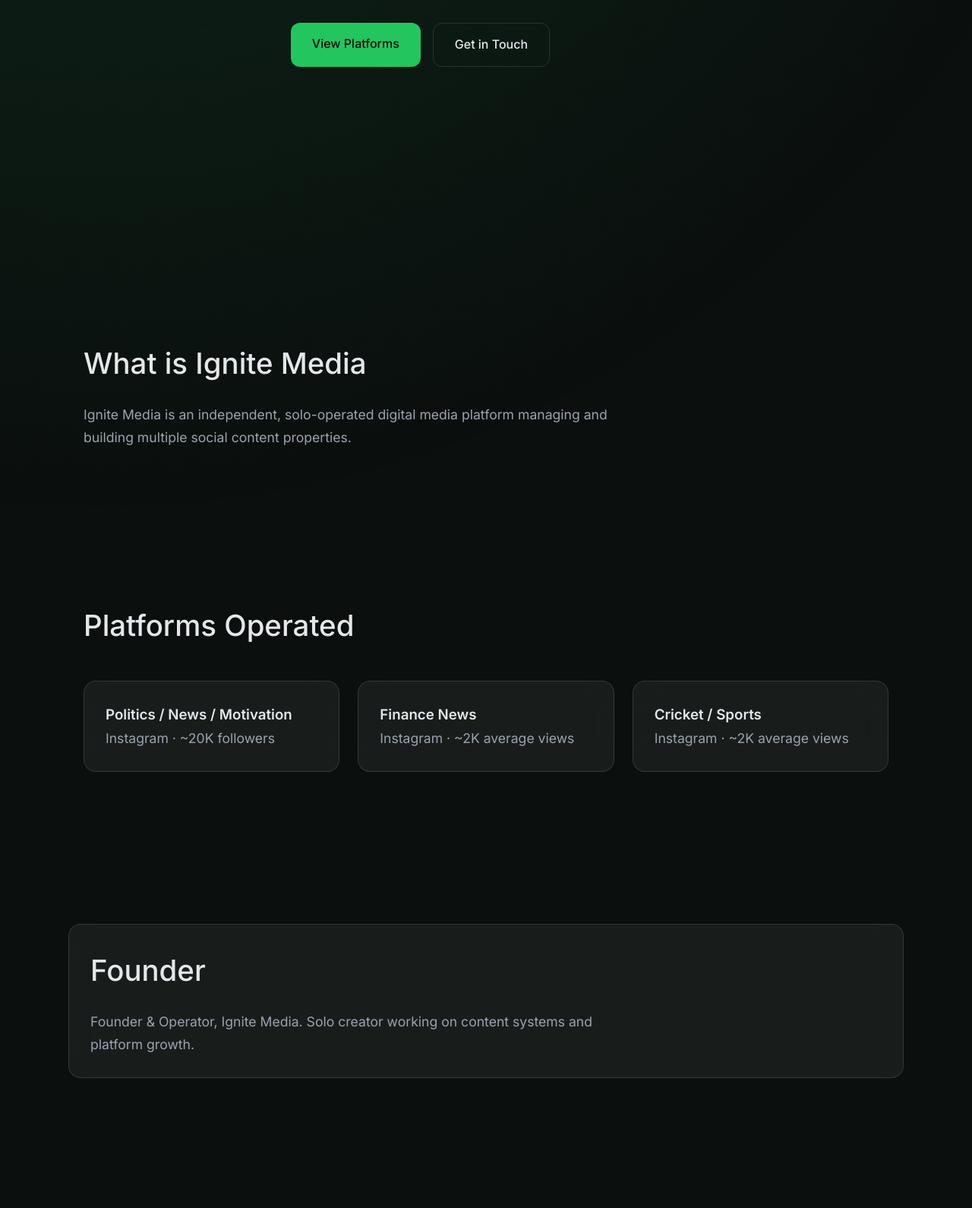
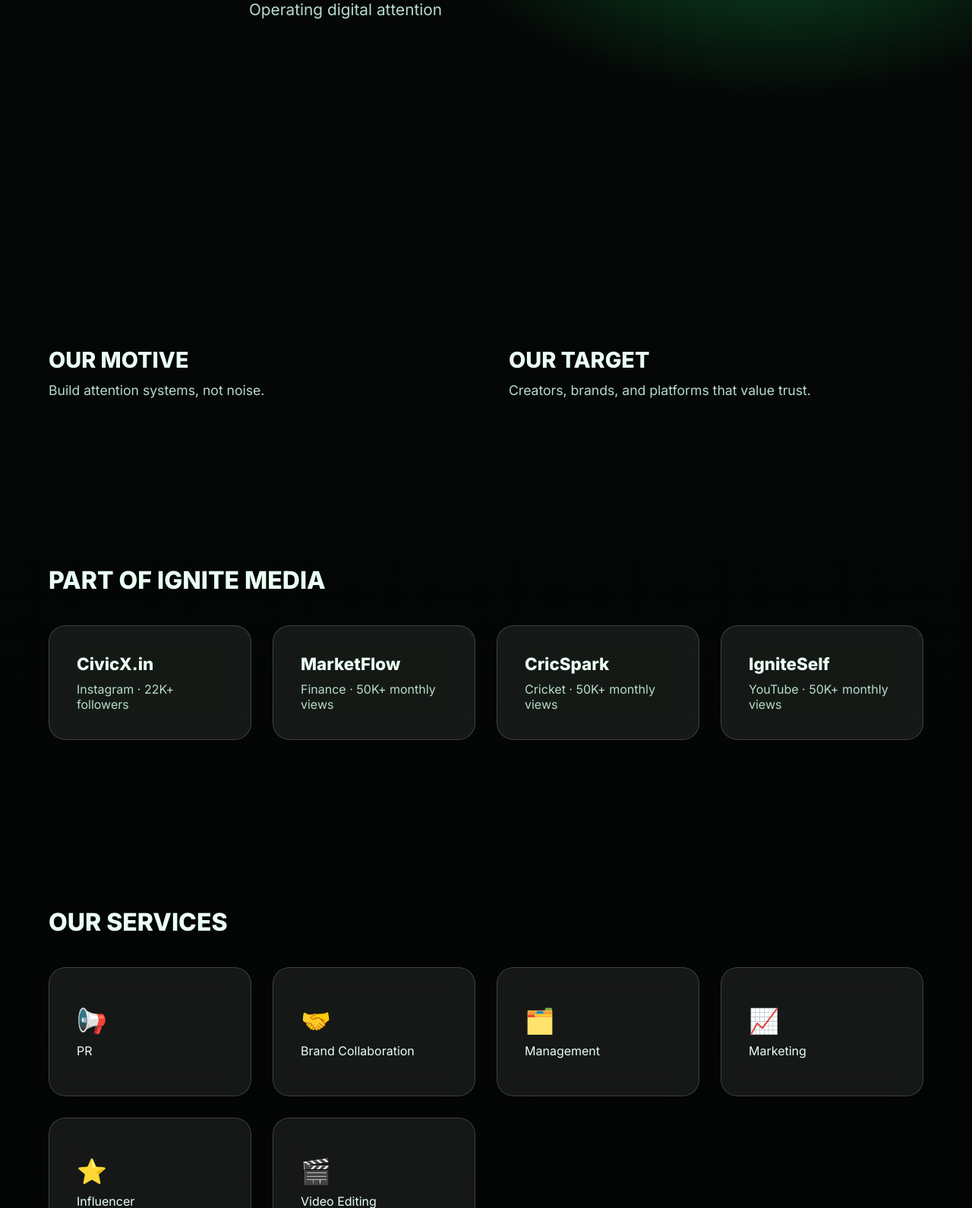
Before and after one commit to cAnsh18/IgniteMedia, a plain HTML site: page index.html in a window 1280 px wide. Shown: the part 454-2044 px from the top of the page at 76% size. Drawn offline with Linux system fonts and the light colour scheme.

Commit message:
Add files via upload

```diff
--- a/index.html
+++ b/index.html
@@ -1,190 +1,251 @@
 <!DOCTYPE html>
 <html lang="en">
 <head>
-  <meta charset="UTF-8" />
-  <meta name="viewport" content="width=device-width, initial-scale=1.0" />
+<meta charset="UTF-8">
+<meta name="viewport" content="width=device-width, initial-scale=1.0">
 <title>Ignite Media</title>
-  <meta name="description" content="Ignite Media is an independent, solo-operated digital media platform managing multiple social content properties." />
 
 <link rel="preconnect" href="https://fonts.googleapis.com">
 <link rel="preconnect" href="https://fonts.gstatic.com" crossorigin>
-  <link href="https://fonts.googleapis.com/css2?family=Inter:wght@400;500;600&display=swap" rel="stylesheet">
+<link href="https://fonts.googleapis.com/css2?family=Inter:wght@400;600;800;900&display=swap" rel="stylesheet">
 
 <style>
-    :root {
-      --bg: #0B0F0E;
-      --text: #E5E7EB;
-      --muted: #9CA3AF;
-      --green: #22C55E;
-      --glass: rgba(255,255,255,0.06);
-      --border: rgba(255,255,255,0.12);
+:root{
+  --bg:#050806;
+  --green:#22ff77;
+  --glass:rgba(255,255,255,0.08);
+  --border:rgba(255,255,255,0.18);
+  --text:#eafff3;
+  --muted:#b7dccc;
 }
 
-    * {
-      margin: 0;
-      padding: 0;
-      box-sizing: border-box;
+*{margin:0;padding:0;box-sizing:border-box}
+
+body{
+  font-family:Inter,system-ui,sans-serif;
+  background:
+    radial-gradient(900px 600px at 20% -10%, rgba(34,255,119,.55), transparent 60%),
+    radial-gradient(800px 500px at 80% 10%, rgba(34,255,119,.35), transparent 60%),
+    linear-gradient(180deg,#050806,#020403);
+  color:var(--text);
+  overflow-x:hidden;
 }
 
-    body {
-      font-family: Inter, system-ui, sans-serif;
-      background: var(--bg);
-      color: var(--text);
-      line-height: 1.7;
+.container{
+  max-width:1200px;
+  margin:auto;
+  padding:0 24px;
 }
 
-    body::before {
-      content: "";
-      position: fixed;
-      inset: -50%;
-      background: radial-gradient(circle at 30% 10%, rgba(34,197,94,0.15), transparent 60%);
-      z-index: 0;
-      pointer-events: none;
+section{padding:110px 0}
+
+.glass{
+  background:var(--glass);
+  backdrop-filter:blur(22px) saturate(150%);
+  border:1px solid var(--border);
+  border-radius:22px;
 }
 
-    .container {
-      max-width: 1100px;
-      margin: auto;
-      padding: 0 20px;
-      position: relative;
-      z-index: 1;
+/* HEADER */
+header{
+  position:fixed;
+  top:0;
+  left:0;
+  width:100%;
+  padding:20px 24px;
+  z-index:10;
+  display:flex;
+  justify-content:space-between;
+  align-items:center;
+}
+header h1{
+  font-size:1.4rem;
+  font-weight:800;
+  letter-spacing:.08em;
+}
+.menu-btn{
+  font-size:1.6rem;
+  cursor:pointer;
 }
 
-    section {
-      padding: 100px 0;
+/* HERO */
+.hero{
+  min-height:100vh;
+  display:flex;
+  align-items:center;
+}
+.hero h2{
+  font-size:clamp(3.8rem,8vw,6rem);
+  font-weight:900;
+  letter-spacing:-.04em;
+}
+.hero p{
+  margin-top:16px;
+  font-size:1.3rem;
+  color:var(--muted);
 }
 
-    h1 {
-      font-size: clamp(3rem, 7vw, 5rem);
-      font-weight: 500;
-      letter-spacing: -0.03em;
+/* MOTIVE */
+.motive{
+  display:grid;
+  grid-template-columns:repeat(auto-fit,minmax(260px,1fr));
+  gap:60px;
+}
+.motive h3{
+  font-size:1.8rem;
+  font-weight:800;
+  margin-bottom:12px;
+}
+.motive p{
+  font-size:1.1rem;
+  color:var(--muted);
 }
 
-    h2 {
-      font-size: 2.4rem;
-      font-weight: 500;
-      margin-bottom: 20px;
+/* PLATFORM GRID */
+.grid{
+  display:grid;
+  grid-template-columns:repeat(auto-fit,minmax(260px,1fr));
+  gap:28px;
+}
+.card{
+  padding:36px;
+}
+.card h4{
+  font-size:1.4rem;
+  font-weight:700;
+}
+.card p{
+  margin-top:10px;
+  color:var(--muted);
 }
 
-    p {
-      color: var(--muted);
-      font-size: 1.1rem;
-      max-width: 720px;
+/* SERVICES */
+.services .card{
+  height:170px;
+  display:flex;
+  flex-direction:column;
+  justify-content:center;
+}
+.services span{
+  font-size:2rem;
+  margin-bottom:10px;
 }
 
-    .glass {
-      background: var(--glass);
-      backdrop-filter: blur(18px) saturate(120%);
-      -webkit-backdrop-filter: blur(18px) saturate(120%);
-      border: 1px solid var(--border);
-      border-radius: 16px;
-      padding: 28px;
+/* CONTACT + FOUNDER */
+.last{
+  display:grid;
+  grid-template-columns:1fr 1.2fr;
+  gap:36px;
+}
+.contact-col{
+  display:flex;
+  flex-direction:column;
+  gap:18px;
+}
+.contact-box{
+  padding:22px 26px;
+  cursor:pointer;
+}
+.contact-box:hover{
+  border-color:var(--green);
+}
+.founder{
+  padding:42px;
+  text-align:center;
+}
+.founder img{
+  width:110px;
+  height:110px;
+  border-radius:50%;
+  object-fit:cover;
+  margin-bottom:18px;
 }
 
-    .hero {
-      min-height: 100vh;
-      display: flex;
-      align-items: center;
+/* FOOTER */
+footer{
+  padding:60px 0;
+  text-align:center;
+  color:var(--muted);
+  font-size:.9rem;
 }
 
-    .hero p {
-      margin-top: 20px;
-      max-width: 600px;
-    }
-
-    .buttons {
-      margin-top: 40px;
-      display: flex;
-      gap: 16px;
-      flex-wrap: wrap;
-    }
-
-    .btn {
-      padding: 14px 28px;
-      border-radius: 12px;
-      text-decoration: none;
-      font-weight: 500;
-      transition: 0.25s ease;
-    }
-
-    .btn-primary {
-      background: var(--green);
-      color: #0B0F0E;
-    }
-
-    .btn-primary:hover {
-      box-shadow: 0 8px 30px rgba(34,197,94,0.35);
-      transform: translateY(-2px);
-    }
-
-    .btn-secondary {
-      border: 1px solid var(--border);
-      color: var(--text);
-      background: transparent;
-    }
-
-    .grid {
-      display: grid;
-      grid-template-columns: repeat(auto-fit, minmax(280px,1fr));
-      gap: 24px;
-      margin-top: 40px;
-    }
-
-    footer {
-      padding: 60px 0 40px;
-      border-top: 1px solid var(--border);
-      text-align: center;
-      color: var(--muted);
-      font-size: 0.9rem;
+@media(max-width:900px){
+  .last{grid-template-columns:1fr}
 }
 </style>
 </head>
 
 <body>
 
+<header>
+  <h1>IGNITE MEDIA</h1>
+  <div class="menu-btn">☰</div>
+</header>
+
 <section class="hero">
   <div class="container">
-      <h1>IGNITE MEDIA</h1>
-      <p>Operating digital attention across social platforms.</p>
-      <div class="buttons">
-        <a href="#platforms" class="btn btn-primary">View Platforms</a>
-        <a href="#contact" class="btn btn-secondary">Get in Touch</a>
+    <h2>IGNITE MEDIA</h2>
+    <p>Operating digital attention</p>
+  </div>
+</section>
+
+<section>
+  <div class="container motive">
+    <div>
+      <h3>OUR MOTIVE</h3>
+      <p>Build attention systems, not noise.</p>
+    </div>
+    <div>
+      <h3>OUR TARGET</h3>
+      <p>Creators, brands, and platforms that value trust.</p>
     </div>
   </div>
 </section>
 
 <section>
   <div class="container">
-      <h2>What is Ignite Media</h2>
-      <p>
-        Ignite Media is an independent, solo-operated digital media platform
-        managing and building multiple social content properties.
-      </p>
-    </div>
-  </section>
-
-  <section id="platforms">
-    <div class="container">
-      <h2>Platforms Operated</h2>
+    <h3 style="font-size:2rem;font-weight:800;margin-bottom:40px;">PART OF IGNITE MEDIA</h3>
     <div class="grid">
-        <div class="glass"><h3>Politics / News / Motivation</h3><p>Instagram · ~20K followers</p></div>
-        <div class="glass"><h3>Finance News</h3><p>Instagram · ~2K average views</p></div>
-        <div class="glass"><h3>Cricket / Sports</h3><p>Instagram · ~2K average views</p></div>
+      <div class="glass card"><h4>CivicX.in</h4><p>Instagram · 22K+ followers</p></div>
+      <div class="glass card"><h4>MarketFlow</h4><p>Finance · 50K+ monthly views</p></div>
+      <div class="glass card"><h4>CricSpark</h4><p>Cricket · 50K+ monthly views</p></div>
+      <div class="glass card"><h4>IgniteSelf</h4><p>YouTube · 50K+ monthly views</p></div>
     </div>
   </div>
 </section>
 
 <section>
-    <div class="container glass">
-      <h2>Founder</h2>
-      <p>Founder & Operator, Ignite Media. Solo creator working on content systems and platform growth.</p>
+  <div class="container services">
+    <h3 style="font-size:2rem;font-weight:800;margin-bottom:40px;">OUR SERVICES</h3>
+    <div class="grid">
+      <div class="glass card"><span>📢</span>PR</div>
+      <div class="glass card"><span>🤝</span>Brand Collaboration</div>
+      <div class="glass card"><span>🗂️</span>Management</div>
+      <div class="glass card"><span>📈</span>Marketing</div>
+      <div class="glass card"><span>⭐</span>Influencer</div>
+      <div class="glass card"><span>🎬</span>Video Editing</div>
+    </div>
   </div>
 </section>
 
-  <section id="contact">
-    <div class="container">
-      <h2>Connect</h2>
-      <p>Email: contact@ignitemedia.example<br>Instagram: @ignitemedia</p>
+<section>
+  <div class="container last">
+    <div class="contact-col">
+      <div class="glass contact-box" onclick="location.href='mailto:ignite.self18@gmail.com'">
+        <strong>Contact Us</strong>
+      </div>
+      <div class="glass contact-box" onclick="location.href='https://www.instagram.com/ignitemedia0'">
+        <strong>Follow Us</strong><br>@ignitemedia0
+      </div>
+    </div>
+
+    <div class="glass founder">
+      <img src="https://via.placeholder.com/150" alt="Founder">
+      <strong>Founder, Ignite Media</strong>
+      <p style="margin-top:12px;color:var(--muted);">
+        Solo creator building faceless media systems and scalable attention platforms.
+      </p>
+    </div>
   </div>
 </section>
 
```
Lines whose indentation alone changed are shown as unchanged.
